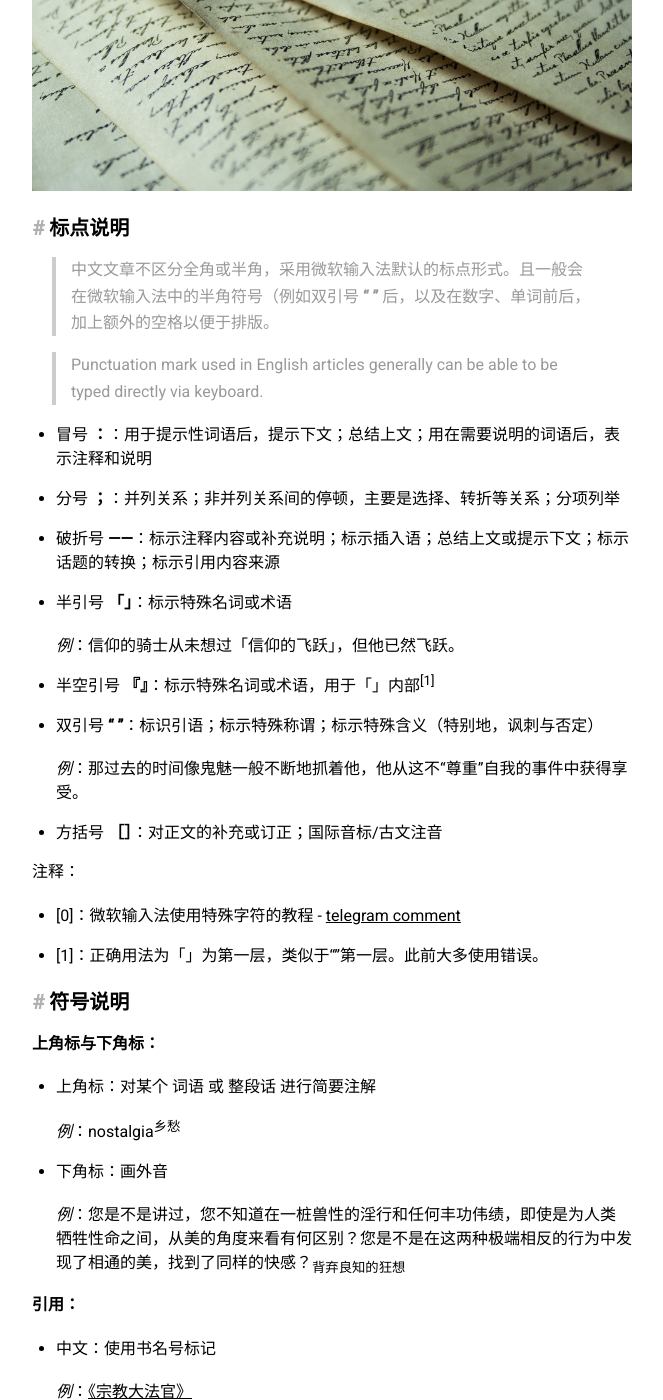
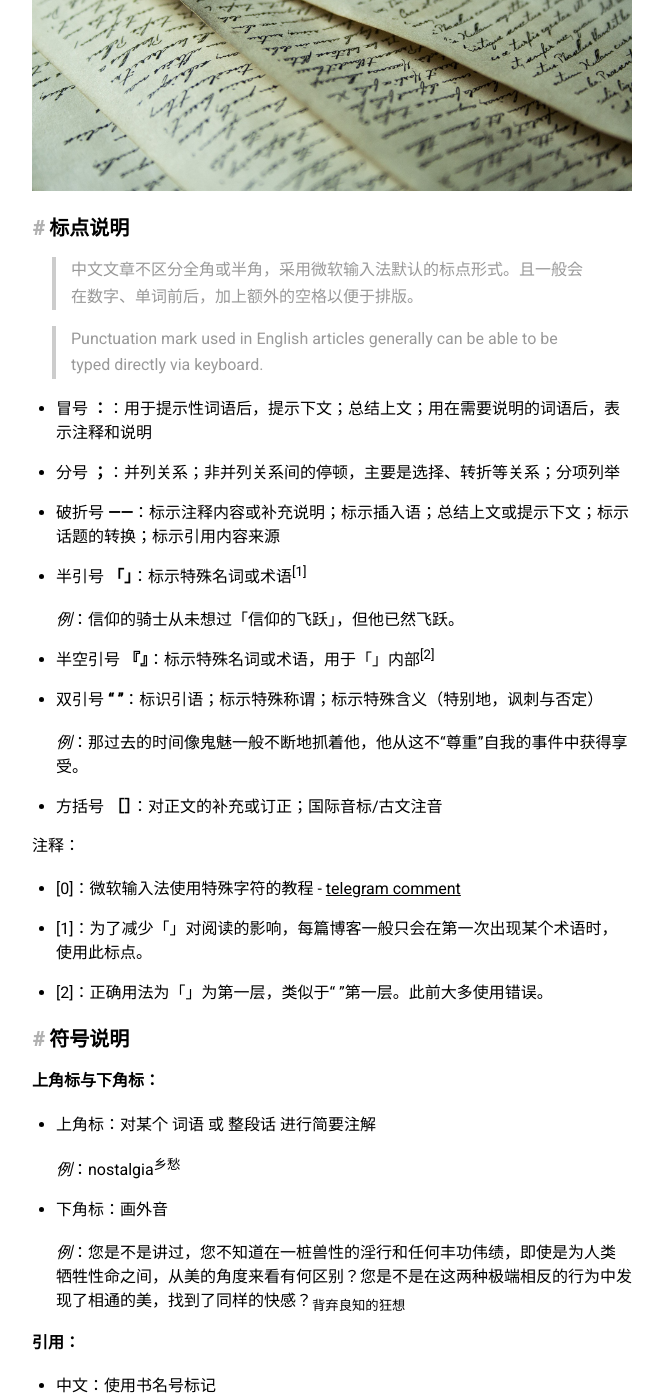
Before and after one commit to huang-feiyu/huang-feiyu.github.io, a Jekyll site: the page built from _posts/2023-05-21-blog-protocol.md, in a window 1280 px wide and 1400 px high, scrolled down 375 px. Shown: the whole window, without its empty margins (308-971 px from the left). Built offline with Jekyll 4.4.1, drawn with Linux system fonts in a browser that asks for light colours; nearby versions of some CDN libraries; formulas are drawn with MathJax 3; a script that is not in the unit is left out.

Commit message:
chore: update rule of extra spaces

```diff
--- a/_posts/2023-05-21-blog-protocol.md
+++ b/_posts/2023-05-21-blog-protocol.md
@@ -9,16 +9,16 @@ image:       paper-1.jpg
 
 ### 标点说明
 
-> 中文文章不区分全角或半角，采用微软输入法默认的标点形式。且一般会在微软输入法中的半角符号（例如双引号 **“ ”** 后，以及在数字、单词前后，加上额外的空格以便于排版。
+> 中文文章不区分全角或半角，采用微软输入法默认的标点形式。且一般会在数字、单词前后，加上额外的空格以便于排版。
 
 > Punctuation mark used in English articles generally can be able to be typed directly via keyboard.
 
 * 冒号 **：**：用于提示性词语后，提示下文；总结上文；用在需要说明的词语后，表示注释和说明
 * 分号 **；**：并列关系；非并列关系间的停顿，主要是选择、转折等关系；分项列举
 * 破折号 **——**：标示注释内容或补充说明；标示插入语；总结上文或提示下文；标示话题的转换；标示引用内容来源
-* 半引号 **「」**：标示特殊名词或术语<br><br>
+* 半引号 **「」**：标示特殊名词或术语<sup>[1]</sup><br><br>
   *例*：信仰的骑士从未想过「信仰的飞跃」，但他已然飞跃。
-* 半空引号 **『』**：标示特殊名词或术语，用于「」内部<sup>[1]</sup>
+* 半空引号 **『』**：标示特殊名词或术语，用于「」内部<sup>[2]</sup>
 * 双引号 **“ ”**：标识引语；标示特殊称谓；标示特殊含义（特别地，讽刺与否定）<br><br>
   *例*：那过去的时间像鬼魅一般不断地抓着他，他从这不“尊重”自我的事件中获得享受。
 * 方括号 **［］**：对正文的补充或订正；国际音标/古文注音
@@ -26,7 +26,8 @@ image:       paper-1.jpg
 注释：
 
 * [0]：微软输入法使用特殊字符的教程 - [telegram comment](https://t.me/huangblog/31?comment=110)
-* [1]：正确用法为「」为第一层，类似于“”第一层。此前大多使用错误。
+* [1]：为了减少「」对阅读的影响，每篇博客一般只会在第一次出现某个术语时，使用此标点。
+* [2]：正确用法为「」为第一层，类似于“ ”第一层。此前大多使用错误。
 
 ### 符号说明
 
```
